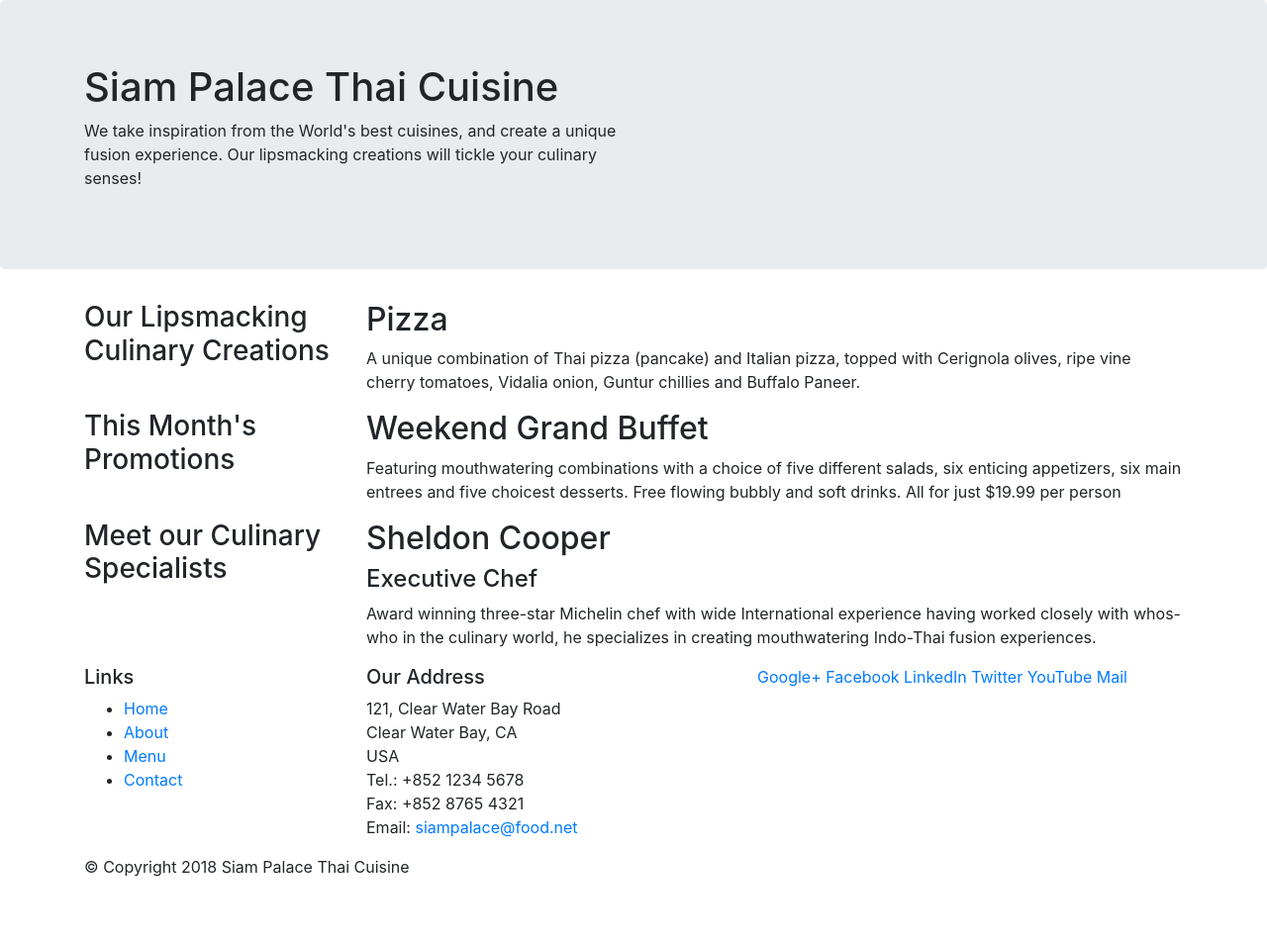
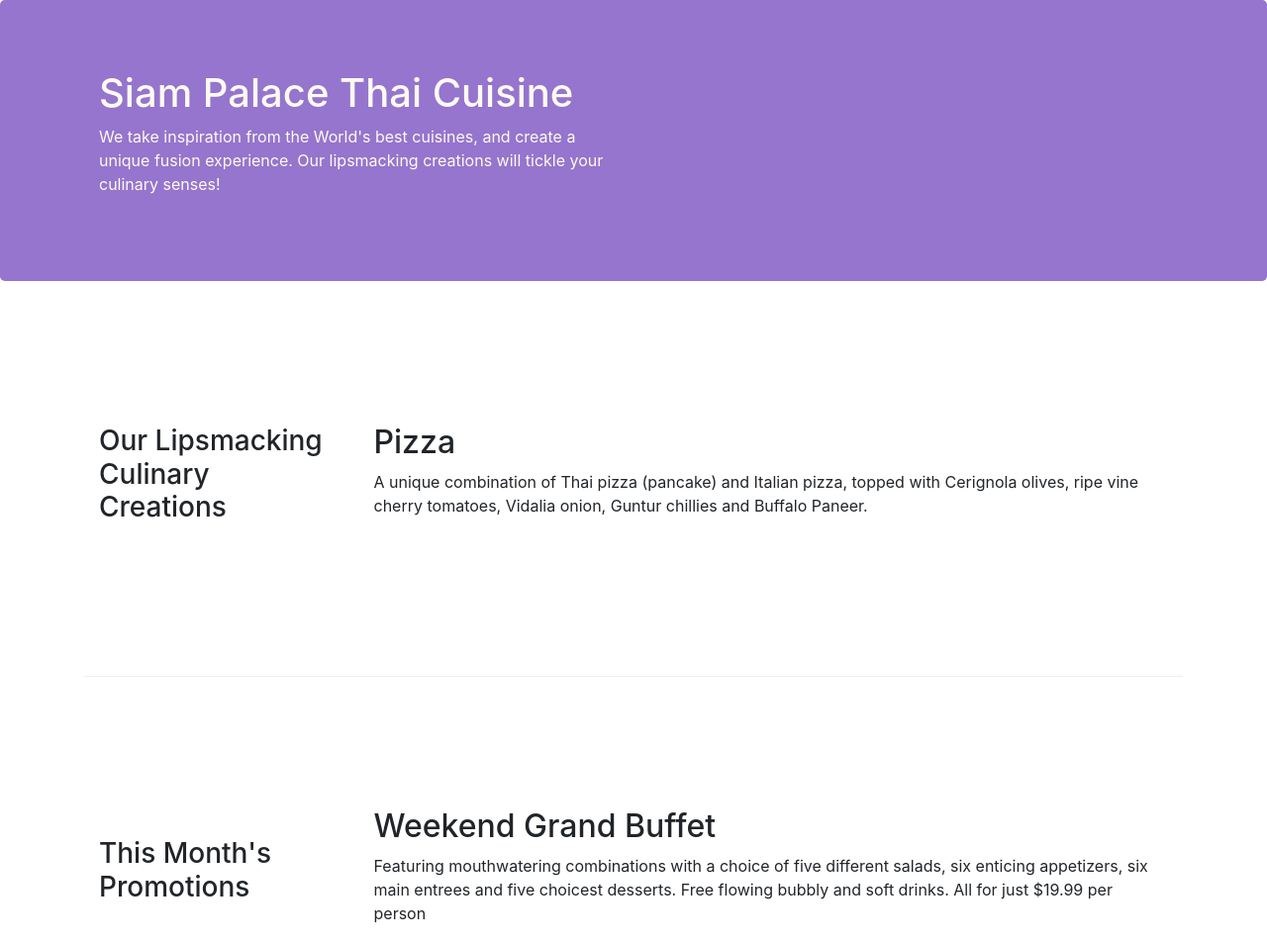
Before and after one commit to mroman181/SiamPalaceThaiCuisuine-MarcRoman, a website: page index.html in a window 1280 px wide. Shown: the top 954 px of the page at 99% size. Before the commit the page ends 904 px from the top, so only its background shows below. Drawn offline with nearby package versions, Linux system fonts and the light colour scheme.

Commit message:
Class exercise Bootstrap grid system part II

```diff
--- /dev/null
+++ b/css/css.css
@@ -0,0 +1,31 @@
+.row-header{
+    margin:0px auto;
+    padding:0px;
+}
+
+
+.row-content {
+    margin:0px auto;
+    padding: 50px 0px 50px 0px;
+    border-bottom: 1px ridge;
+    min-height:400px;
+}
+
+.footer{
+    background-color: #D1C4E9;
+    margin:0px auto;
+    padding: 20px 0px 20px 0px;
+}
+
+.jumbotron {
+    padding:70px 30px 70px 30px;
+    margin:0px auto;
+    background: #9575CD ;
+    color:floralwhite;
+}
+
+address{
+    font-size:80%;
+    margin:0px;
+    color:#0f0f0f;
+}
--- a/index.html
+++ b/index.html
@@ -8,6 +8,7 @@
     <meta hhtp-equiv="x-ua-compatible" content="ie=edge">
 
     <link rel="stylesheet" href="node_modules/bootstrap/dist/css/bootstrap.min.css">
+    <link rel="stylesheet" href="css/css.css">
 
     <script src="node_modules/jquery/dist/jquery.slim.min.js"></script>
     <script src="node_modules/popper.js/dist/umd/popper.min.js"></script>
@@ -18,7 +19,7 @@
 
     <header class="jumbotron">
         <div class="container">
-            <div class="row">
+            <div class="row row-header">
                 <div class="col-12 col-sm-6">
                     <h1>Siam Palace Thai Cuisine</h1>
                     <p>We take inspiration from the World's best cuisines, and create a unique fusion experience. Our lipsmacking creations will tickle your culinary senses!</p>
@@ -30,7 +31,7 @@
     </header>
 
     <div class="container">
-        <div class="row">
+        <div class="row row-content align-items-center">
             <div class="col-12 col-sm-4 col-md-3">
                 <h3>Our Lipsmacking Culinary Creations</h3>
             </div>
@@ -41,7 +42,7 @@
         </div>
 
 
-        <div class="row">
+        <div class="row row-content align-items-center">
             <div class="col-12 col-sm-4 col-md-3">
                 <h3>This Month's Promotions</h3>
             </div>
@@ -51,7 +52,7 @@
             </div>
         </div>
 
-        <div class="row">
+        <div class="row row-content align-items-center">
             <div class="col-12 col-sm-4 col-md-3">
                 <h3>Meet our Culinary Specialists</h3>
             </div>
@@ -86,19 +87,19 @@
 		              Email: <a href="mailto:siampalace@food.net">siampalace@food.net</a>
 		           </address>
                 </div>
-                <div  class="col-12 col-sm-5">
-                    <div class="col-auto">
-                        <a href="http://google.com/+">Google+</a>
-                        <a href="http://www.facebook.com/profile.php?id=">Facebook</a>
-                        <a href="http://www.linkedin.com/in/">LinkedIn</a>
-                        <a href="http://twitter.com/">Twitter</a>
-                        <a href="http://youtube.com/">YouTube</a>
-                        <a href="mailto:">Mail</a>
+                <div class="col-12 col-sm-4 align-self-center">
+                    <div class="text-center">
+                        <ul class="list-unstyled"><a href="http://google.com/+">Google+</a></ul>
+                        <ul class="list-unstyled"><a href="http://www.facebook.com/profile.php?id=">Facebook</a></ul>
+                        <ul class="list-unstyled"><a href="http://www.linkedin.com/in/">LinkedIn</a></ul>
+                        <ul class="list-unstyled"><a href="http://twitter.com/">Twitter</a></ul>
+                        <ul class="list-unstyled"><a href="http://youtube.com/">YouTube</a></ul>
+                        <ul class="list-unstyled"><a href="mailto:">Mail</a></ul>
                     </div>
                 </div>
            </div>
-           <div>
-                <div >
+           <div class="row justify-content-center">
+                <div class="col-auto">
                     <p>© Copyright 2018 Siam Palace Thai Cuisine</p>
                 </div>
            </div>
```
